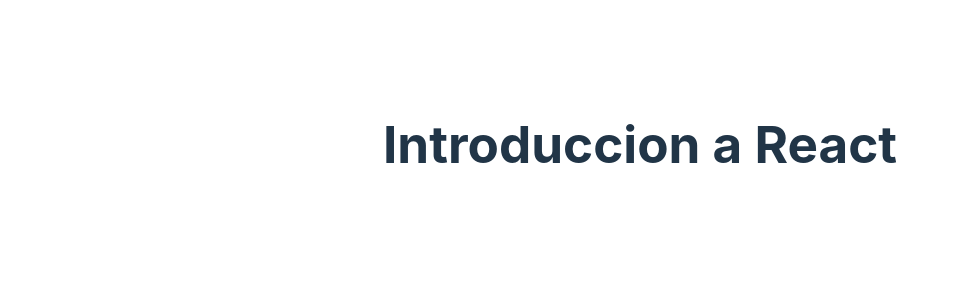
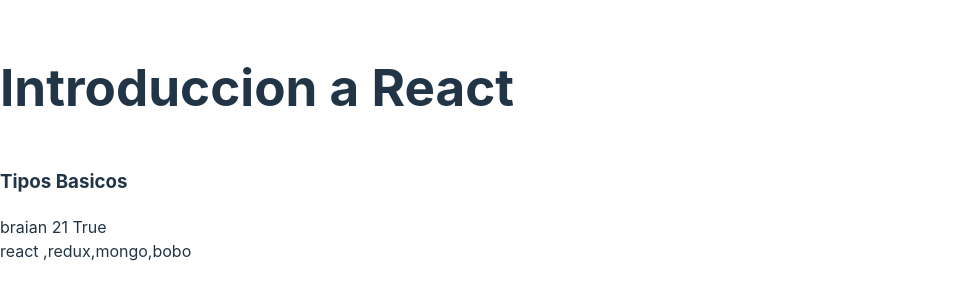
Before and after one commit to braianLucero/React-Native-Masterclass, a React (Vite) app in the folder 01-react-native-fundamentos/: page / in a window 1280 px wide. Shown: the part 256-556 px from the top of the page, without its empty margins (0-959 px from the left). Built offline with nearby package versions, Linux system fonts and the light colour scheme.

Commit message:
clas 11 ; basic typescript types

```diff
--- a/01-react-native-fundamentos/src/App.tsx
+++ b/01-react-native-fundamentos/src/App.tsx
@@ -1,8 +1,12 @@
+import { BasicTypes } from "./typescript";
+
 function App() {
   return (
     <>
       <main>
         <h1>Introduccion a React</h1>
+
+        <BasicTypes />
       </main>
     </>
   );
--- a/01-react-native-fundamentos/src/index.css
+++ b/01-react-native-fundamentos/src/index.css
@@ -69,7 +69,7 @@
 main {
   width: 100vw;
   display: flex;
-  flex-direction: flex;
+  flex-direction: column;
   justify-content: center;
   width: 100vw;
 }
--- /dev/null
+++ b/01-react-native-fundamentos/src/typescript/BasicTypes.tsx
@@ -0,0 +1,16 @@
+export const BasicTypes = () => {
+  const name: string = "braian";
+  const number: number = 21;
+  const isActive: boolean = true;
+  const powers: string[] = ["react ", "redux", "mongo", "bobo"];
+  //   powers.push("Hola ");
+
+  return (
+    <>
+      <h3>Tipos Basicos</h3>
+      {name} {number} {isActive ? "True" : "no esta activo "}
+      <br />
+      {powers.join(",")}
+    </>
+  );
+};
--- /dev/null
+++ b/01-react-native-fundamentos/src/typescript/index.ts
@@ -0,0 +1 @@
+export * from "./BasicTypes";
```
